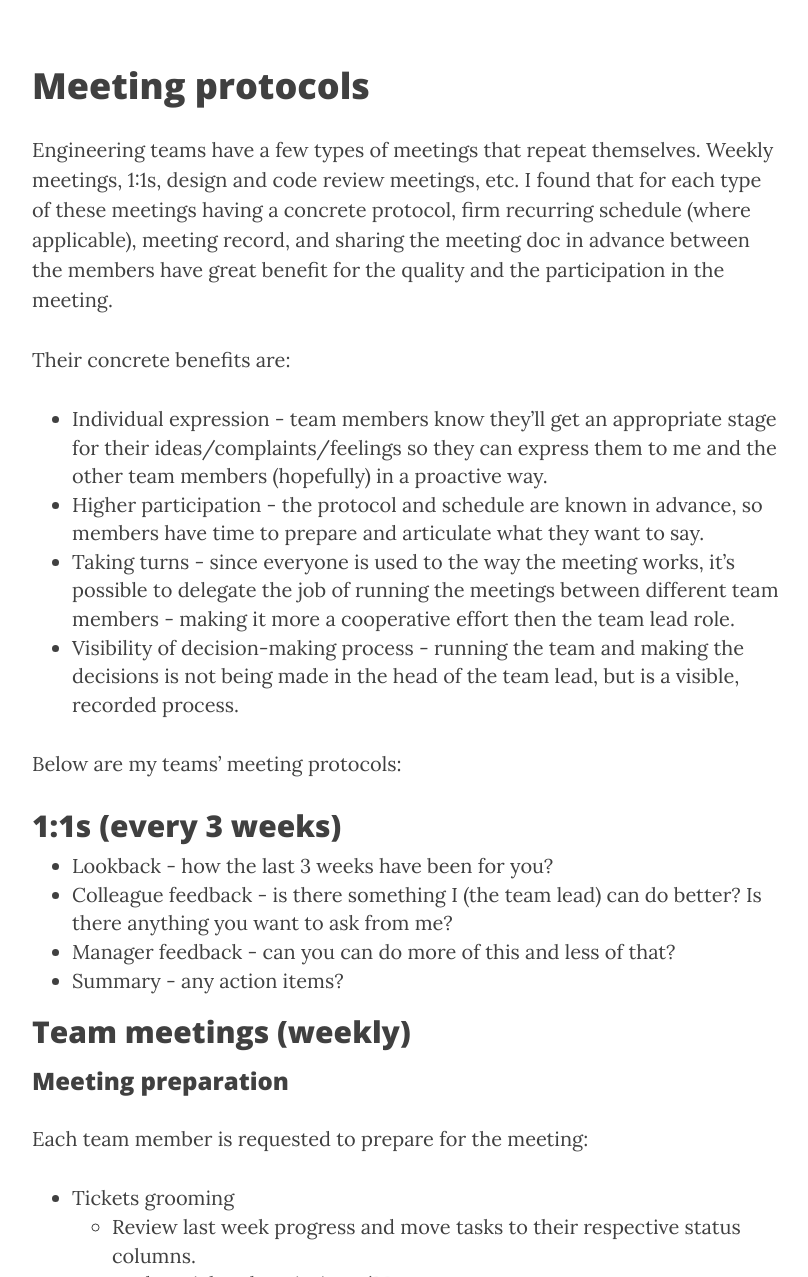
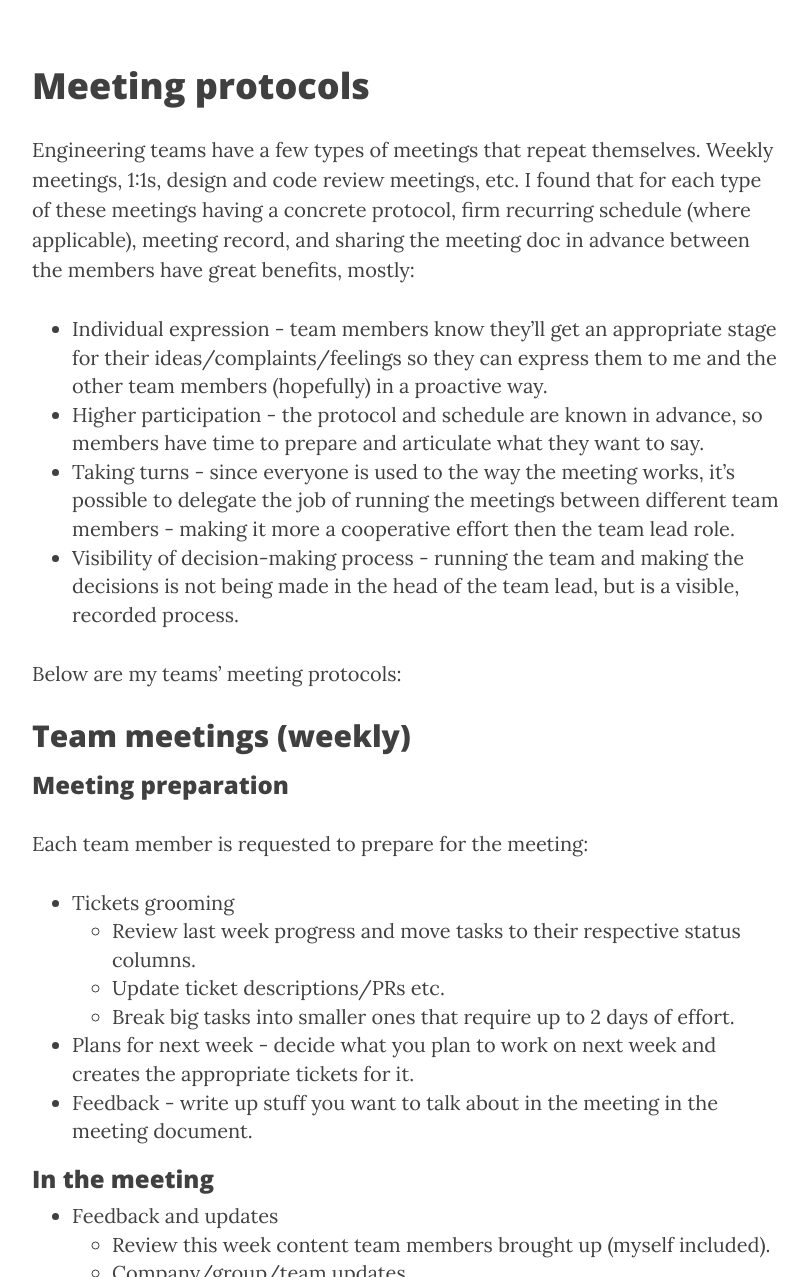
Before and after one commit to noamelf/noamelf.github.io, a Jekyll site: the page built from _posts/2019-07-07-meeting-protocols.md, in a window 1280 px wide and 1400 px high, scrolled down 294 px, cut to the strip 123-1400 px from the top of the window. Shown: the whole strip, without its empty margins (233-1041 px from the left). Built offline with Jekyll 4.4.1, drawn with Linux system fonts in a browser that asks for light colours; nearby versions of some CDN libraries; our own code applies the rules of GitHub Pages for plain Markdown files; comment, search, counter and statistics services are not loaded; some of the changed text lies outside the part shown.

Commit message:
Update 2019-07-07-meeting-protocols.md

```diff
--- a/_posts/2019-07-07-meeting-protocols.md
+++ b/_posts/2019-07-07-meeting-protocols.md
@@ -1,8 +1,6 @@
 # Meeting protocols
 
-Engineering teams have a few types of meetings that repeat themselves. Weekly meetings, 1:1s, design and code review meetings, etc. I found that for each type of these meetings having a concrete protocol, firm recurring schedule (where applicable), meeting record, and sharing the meeting doc in advance between the members have great benefit for the quality and the participation in the meeting.
-
-Their concrete benefits are:
+Engineering teams have a few types of meetings that repeat themselves. Weekly meetings, 1:1s, design and code review meetings, etc. I found that for each type of these meetings having a concrete protocol, firm recurring schedule (where applicable), meeting record, and sharing the meeting doc in advance between the members have great benefits, mostly:
 
 * Individual expression - team members know they'll get an appropriate stage for their ideas/complaints/feelings so they can express them to me and the other team members (hopefully) in a proactive way.
 * Higher participation - the protocol and schedule are known in advance, so members have time to prepare and articulate what they want to say.
@@ -10,13 +8,6 @@
 * Visibility of decision-making process - running the team and making the decisions is not being made in the head of the team lead, but is a visible, recorded process.
 
 Below are my teams' meeting protocols:
-
-## 1:1s (every 3 weeks)
-
-* Lookback - how the last 3 weeks have been for you?
-* Colleague feedback - is there something I (the team lead) can do better? Is there anything you want to ask from me?
-* Manager feedback - can you can do more of this and less of that?
-* Summary - any action items?
 
 ## Team meetings (weekly)
 
```
Also changed, not shown: other parts of _posts/2019-07-07-meeting-protocols.md (+7 -0 lines).
